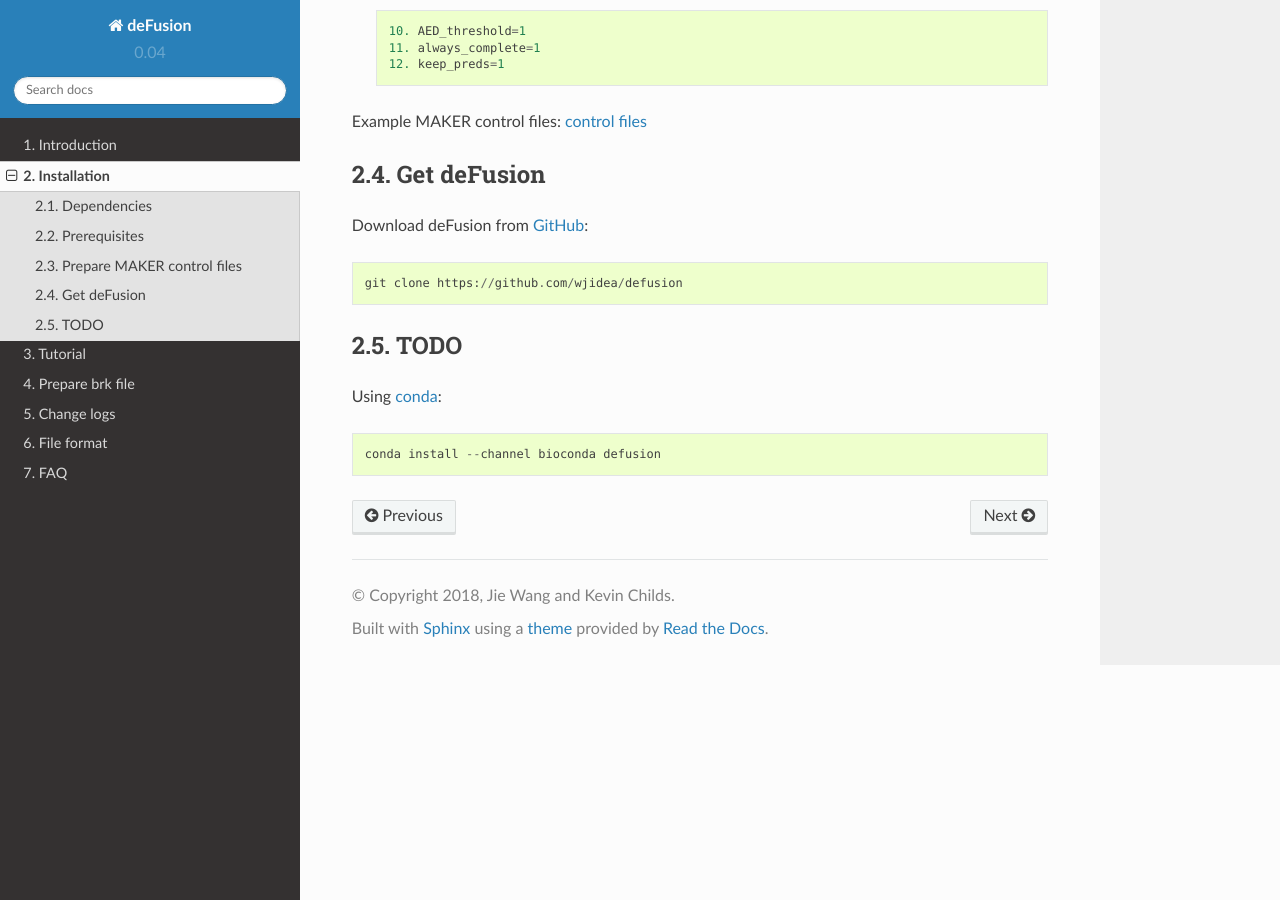
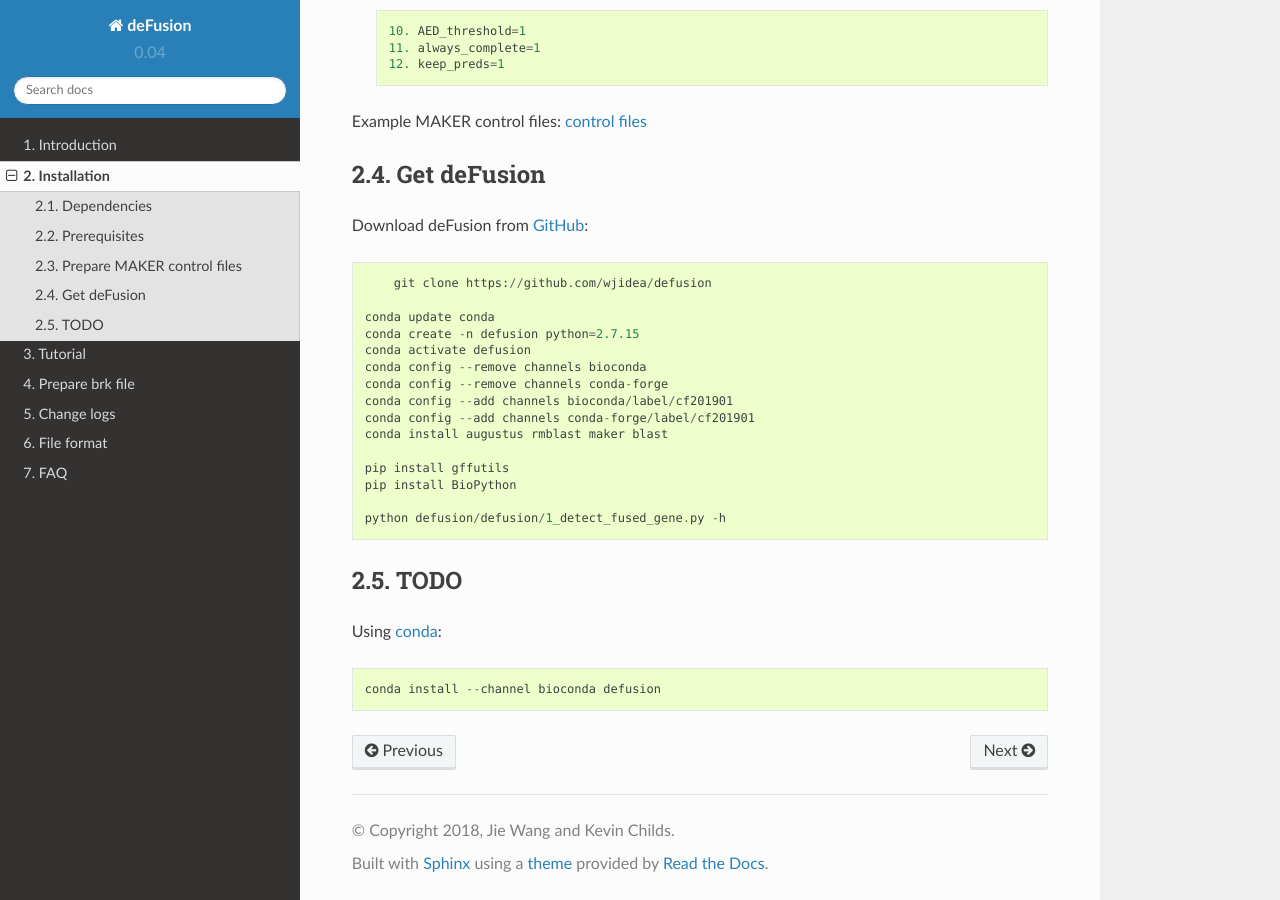
Before and after one commit to wjidea/defusion, a Sphinx documentation site: the page built from docs/installation.rst, in a window 1280 px wide and 900 px high, scrolled down 1696 px. Built offline with Sphinx 7.4.7 and the Read the Docs theme 2.0.0, drawn with Linux system fonts in a browser that asks for light colours.

Commit message:
add install tutorial with conda

```diff
--- a/docs/installation.rst
+++ b/docs/installation.rst
@@ -82,6 +82,19 @@
 
 	git clone https://github.com/wjidea/defusion
 
+    conda update conda
+    conda create -n defusion python=2.7.15
+    conda activate defusion
+    conda config --remove channels bioconda
+    conda config --remove channels conda-forge
+    conda config --add channels bioconda/label/cf201901
+    conda config --add channels conda-forge/label/cf201901
+    conda install augustus rmblast maker blast
+
+    pip install gffutils
+    pip install BioPython
+
+    python defusion/defusion/1_detect_fused_gene.py -h
 
 TODO
 ----
```
Also changed, not shown: 1 other file.
